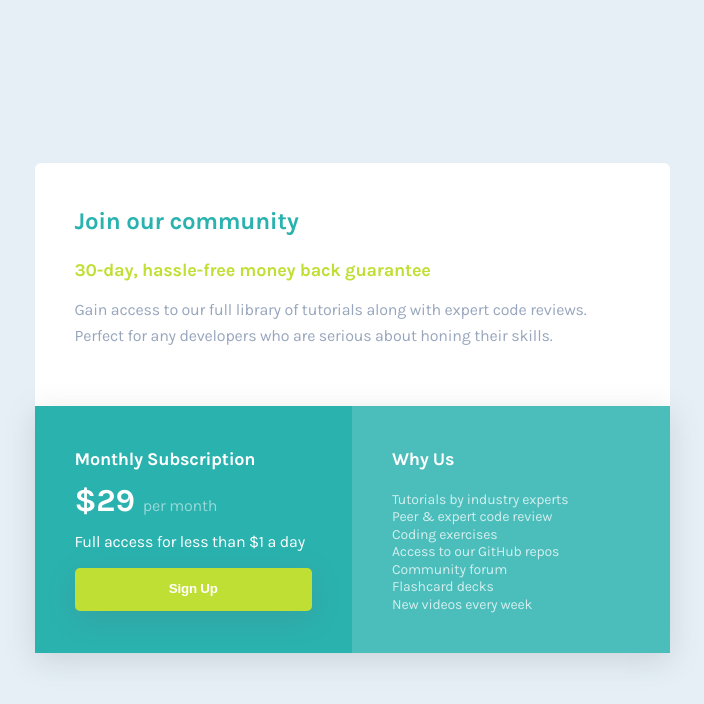
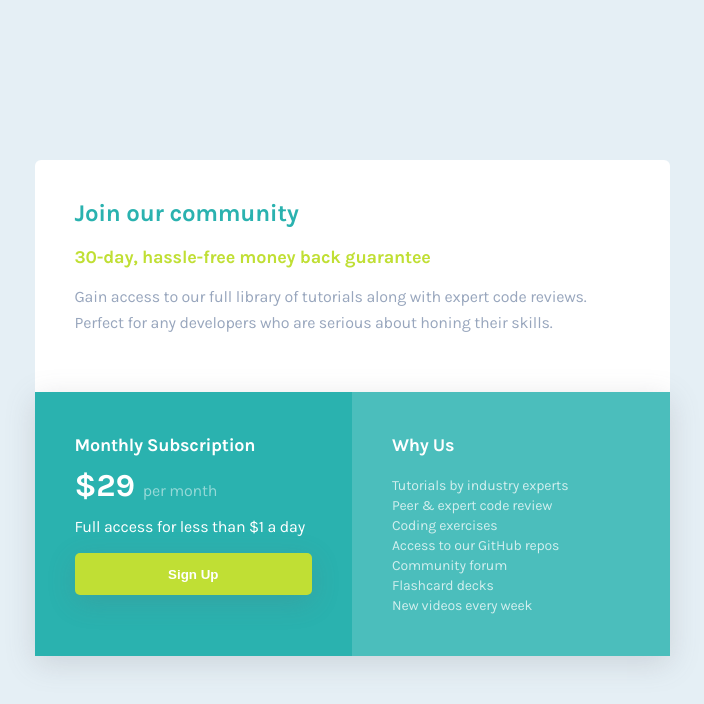
Before and after one commit to minimalsm/fem-single-price-grid-component, a plain HTML site: page index.html in a window 1280 px wide. Shown: the whole page, without its empty margins (288-992 px from the left). Drawn offline with Linux system fonts and the light colour scheme.

Commit message:
Styling tweaks

```diff
--- a/index.html
+++ b/index.html
@@ -2,7 +2,7 @@
 <html lang="en">
 <head>
   <meta charset="UTF-8">
-  <meta name="viewport" content="width=device-width, initial-scale=1.0"> <!-- displays site properly based on user's device -->
+  <meta name="viewport" content="width=device-width, initial-scale=1.0">
 
   <link rel="icon" type="image/png" sizes="32x32" href="./images/favicon-32x32.png">
   <link rel="stylesheet" href="styles.css">
--- a/styles.css
+++ b/styles.css
@@ -27,7 +27,7 @@ body {
   margin: 2em;
   font-family: var(--ff-body);
   color: #fff;
-  line-height: 125%;
+  line-height: 20px;
   letter-spacing: -0.2px;
   max-width: 635px;
 }
@@ -37,7 +37,7 @@ body {
 h2,
 h3 {
   font-weight: 700;
-  line-height: 150%;
+  line-height: 26px;
   letter-spacing: -0.25px;
   margin-top: 0;
 }
@@ -65,7 +65,6 @@ p {
 .cta-container {
   flex: 1;
   display: flex;
-  width: 100%;
   flex-direction: column;
   box-shadow: rgba(100, 100, 111, 0.2) 0px 7px 29px 0px;
 }
@@ -103,7 +102,7 @@ p {
 
 .join-us > p {
   color: var(--clr-gray-blue);
-  line-height: 165%;
+  line-height: 26px;
   font-size: 0.875rem;
 }
 
@@ -111,7 +110,6 @@ p {
   .join-us > span {
     font-size: 1.125rem;
     font-weight: 700;
-    line-height: 125%;
   }
   .join-us > p {
     font-size: 1rem;
@@ -142,8 +140,6 @@ p {
   background-color: var(--clr-yellow);
   color: #fff;
   font-weight: 700;
-  letter-spacing: -0.2px;
-  line-height: 125%;
   box-shadow: rgba(100, 100, 111, 0.2) 0px 7px 29px 0px;
 }
 
@@ -158,7 +154,6 @@ p {
 }
 
 .why-us > ul > li {
-  line-height: 125%;
   letter-spacing: -0.175px;
   opacity: 0.75;
   font-size: 0.875rem;
```
